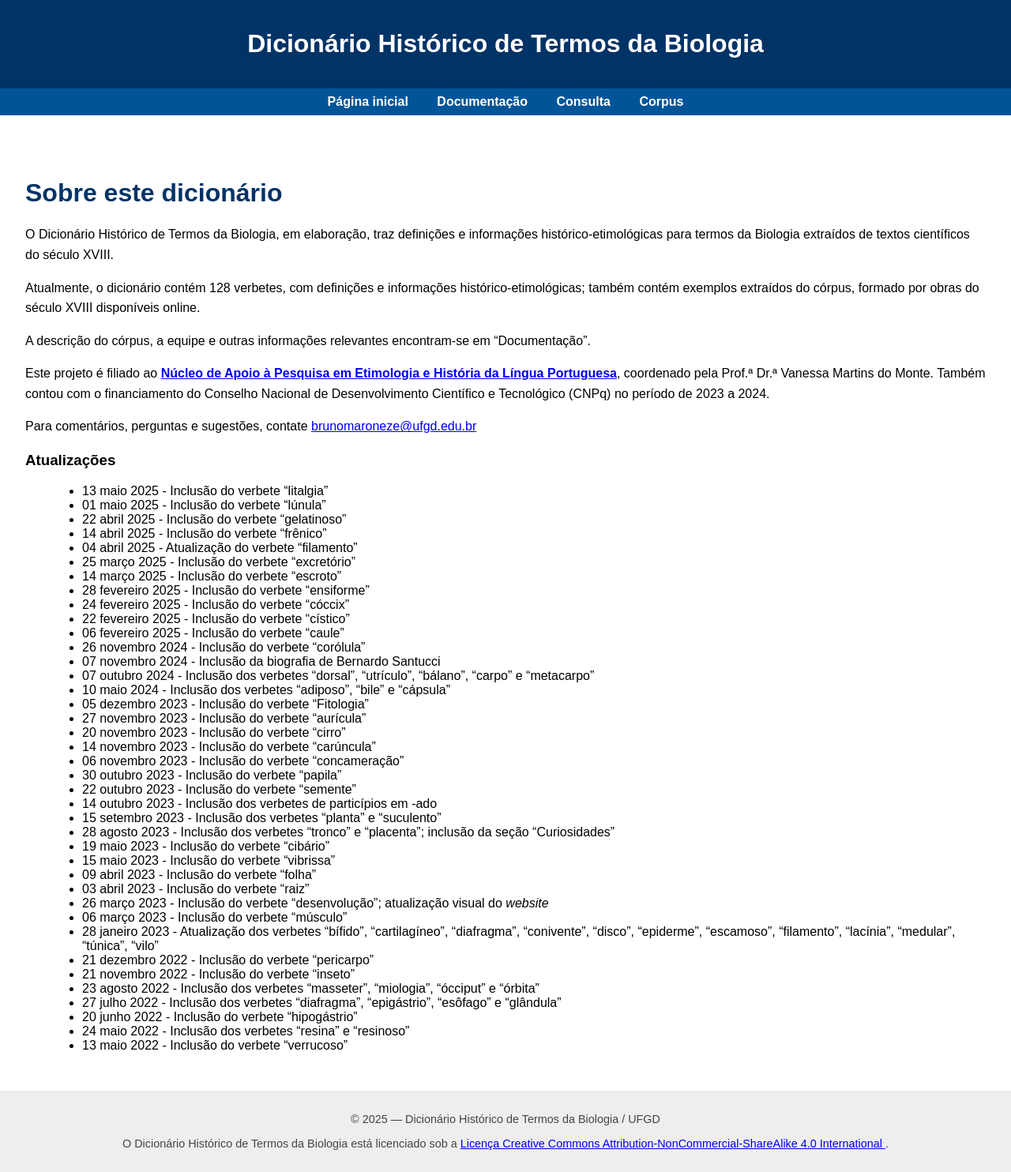
After one commit to fflch/dicbio, a Django app: page / in a window 1280 px wide. The commit adds this page. Shown: the whole page at 79% size. Run offline with Django 5.2, Linux system fonts and the light colour scheme.

Commit message:
Criação da página inicial

```diff
--- a/ProjectIntro.md
+++ b/ProjectIntro.md
@@ -1,8 +1,3 @@
----
-title: "ProjectIntro"
-output: html_document
----
-
 # Sobre este dicionário
 
 O Dicionário Histórico de Termos da Biologia, em elaboração, traz definições e informações histórico-etimológicas para termos da Biologia extraídos de textos científicos do século XVIII.
@@ -56,5 +51,3 @@ Para comentários, perguntas e sugestões, contate [brunomaroneze@ufgd.edu.br](b
 - 20 junho 2022 - Inclusão do verbete "hipogástrio"
 - 24 maio 2022 - Inclusão dos verbetes "resina" e "resinoso"
 - 13 maio 2022 - Inclusão do verbete "verrucoso"
-
-O *template* deste dicionário baseia-se em LUGLI, L. et al. 2019-2022. [A Visual Dictionary and Thesaurus of Buddhist Sanskrit](https://mangalamresearch.shinyapps.io/VisualDictionaryOfBuddhistSanskrit/). Quaisquer dicionários que reutilizarem esse *template Shiny* devem citar L. et al. 2019-2022 como parte do código-fonte, e estarem cientes de que este dicionário e seu código são licenciados sob uma licença internacional ``Creative Commons Share Alike 4``.
--- a/web/corpus_digital/views.py
+++ b/web/corpus_digital/views.py
@@ -1,3 +1,4 @@
 from django.shortcuts import render
 
-# Create your views here.
+def home(request):
+    return render(request, 'corpus_digital/home.html')
--- a/web/documentacao/views.py
+++ b/web/documentacao/views.py
@@ -1,3 +1,4 @@
 from django.shortcuts import render
 
-# Create your views here.
+def home(request):
+    return render(request, 'documentacao/home.html')
--- /dev/null
+++ b/web/pagina_inicial/templates/pagina_inicial/home.html
@@ -0,0 +1,9 @@
+{% extends 'base.html' %}
+
+{% block title %}Página Inicial{% endblock %}
+
+{% block content %}
+    <div class="markdown-content">
+        {{ conteudo_md|safe }}
+    </div>
+{% endblock %}
--- a/web/pagina_inicial/views.py
+++ b/web/pagina_inicial/views.py
@@ -1,6 +1,11 @@
+from utilitarios.markdown_utils import render_markdown_from_file
 from django.shortcuts import render
-
-# Create your views here.
+from pathlib import Path
 
 def home(request):
-    return render(request, 'pagina_inicial/home.html')
+    caminho_md = Path(__file__).resolve().parent.parent.parent / 'ProjectIntro.md'
+    conteudo_html = render_markdown_from_file(caminho_md)
+
+    return render(request, 'pagina_inicial/home.html', {
+        'conteudo_md': conteudo_html
+    })
--- a/web/templates/base.html
+++ b/web/templates/base.html
@@ -47,6 +47,21 @@
             font-size: 0.9em;
             color: #444;
         }
+
+        .markdown-content h1,
+        .markdown-content h2 {
+            color: #003366;
+            margin-top: 1.5em;
+        }
+
+        .markdown-content p {
+            line-height: 1.6;
+            margin-bottom: 1em;
+        }
+
+        .markdown-content ul {
+            margin-left: 2em;
+        }
     </style>
 </head>
 
--- /dev/null
+++ b/web/utilitarios/markdown_utils.py
@@ -0,0 +1,10 @@
+# web/utilitarios/markdown_utils.py
+
+import markdown
+from pathlib import Path
+
+def render_markdown_from_file(caminho_arquivo):
+    caminho = Path(caminho_arquivo)
+    with caminho.open(encoding='utf-8') as f:
+        texto = f.read()
+    return markdown.markdown(texto, extensions=['extra', 'smarty'])
--- a/web/verbetes/views.py
+++ b/web/verbetes/views.py
@@ -1,3 +1,4 @@
 from django.shortcuts import render
 
-# Create your views here.
+def home(request):
+    return render(request, 'verbetes/home.html')
```
Also changed, not shown: web/corpus_digital/templates/corpus_digital/home.html (added, +8 -0 lines), web/documentacao/templates/documentacao/home.html (added, +8 -0 lines), web/verbetes/templates/verbetes/home.html (added, +8 -0 lines).
